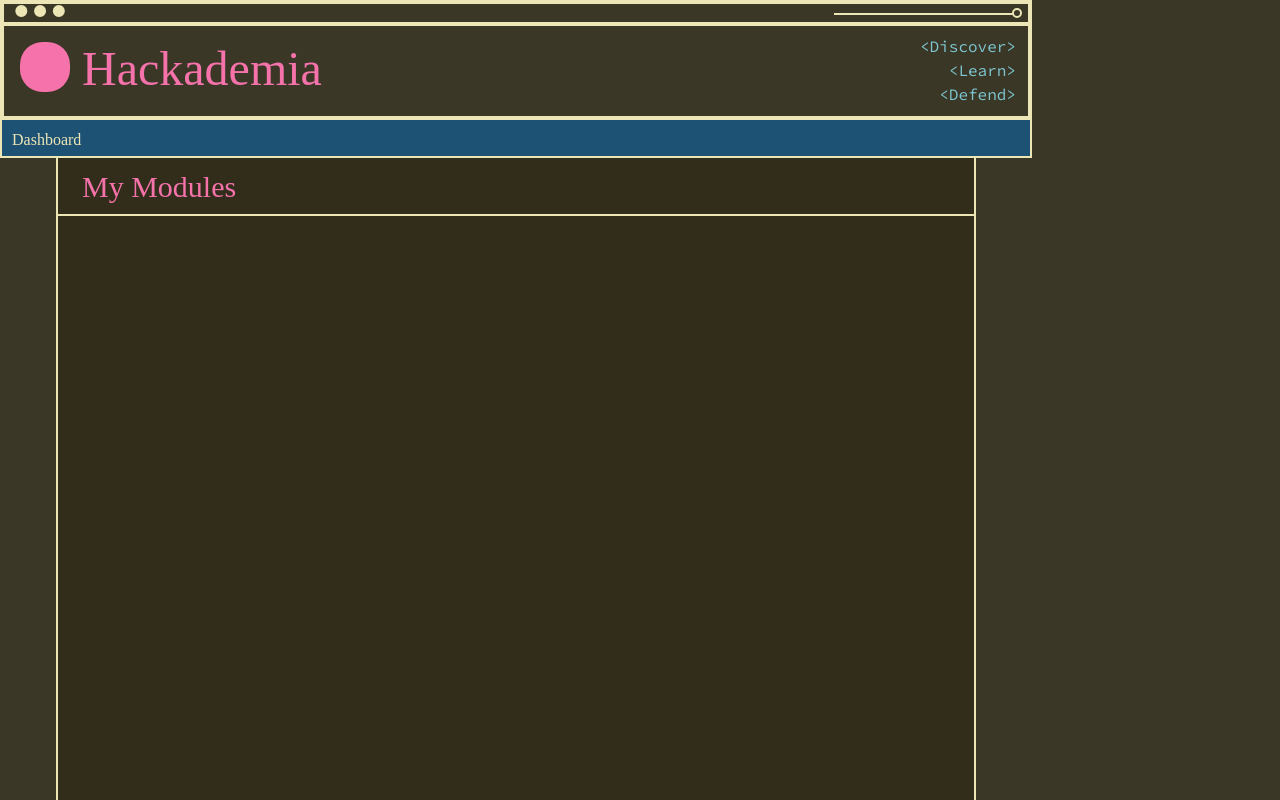
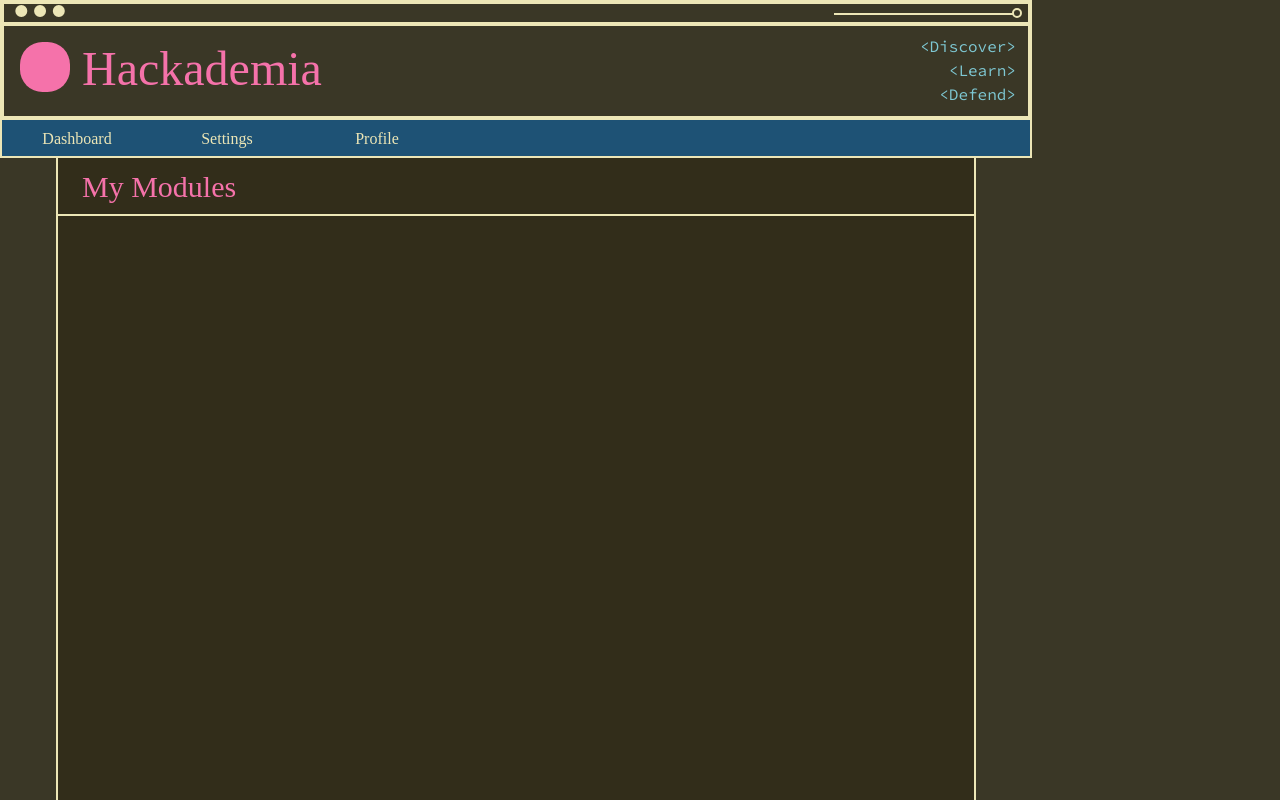
Before and after one commit to Phinmala/Hackademia-dev, a React (Create React App) app in the folder frontend-dev/: page / in a window 1280 px wide. Shown: the top 800 px of the page. Built offline with nearby package versions, Linux system fonts and the light colour scheme; a web font is replaced by a local one.

Commit message:
Okay this is the progress on the navbar. Forgot to stage the changes :)

```diff
--- a/frontend-dev/src/App.js
+++ b/frontend-dev/src/App.js
@@ -12,8 +12,10 @@ class App extends Component {
     render() {
         return (
             <div>
-                <Banner/>
-                <Navbar/>
+                <div>
+                    <Banner/>
+                    <Navbar/>
+                </div>
                 <Pageframe/>
 
                 {/* <div className="container mt-3">
--- a/frontend-dev/src/components/navbar.component.js
+++ b/frontend-dev/src/components/navbar.component.js
@@ -4,7 +4,15 @@ import "./navbar.css"
 class Navbar extends Component {
     render() {
         return (
-            <div className="navbar">Dashboard</div>
+            // <div className="navbar">Dashboard</div>
+            <ul className="navbar">
+                <li><a href="dashboard">Dashboard</a></li>
+                <li><a href="settings">Settings</a></li>
+                <li className="rightbar"><a href="profile">Profile</a></li>
+            </ul>
+            // <div className="navbar">
+            //     <li></li>
+            // </div>
         )
     }
 }
--- a/frontend-dev/src/components/navbar.css
+++ b/frontend-dev/src/components/navbar.css
@@ -12,5 +12,34 @@
 	font-weight: 400;
 	font-size: 16px;
 	text-align: center;
-    padding-left: 10px;
+    /* padding-left: 10px; */
+	list-style-type: none;
+	display: flex;
+	flex-direction: row;
+	justify-content: flex-start;
+	align-content: center;
 }
+
+a:link {
+	color: #ECE6B6;
+	text-decoration: none;
+	/* float: right; */
+}
+
+li {
+	height: 36px;
+	flex-basis: 150px;
+	padding-top: 6.5px;
+	/* float: right; */
+	/* align-content: center; */
+	/* justify-content: center; */
+}
+
+li:hover {
+	background-color: #638EB1;
+}
+
+.rightbar {
+	float: right;
+	/* justify-self: right; */
+}
```
